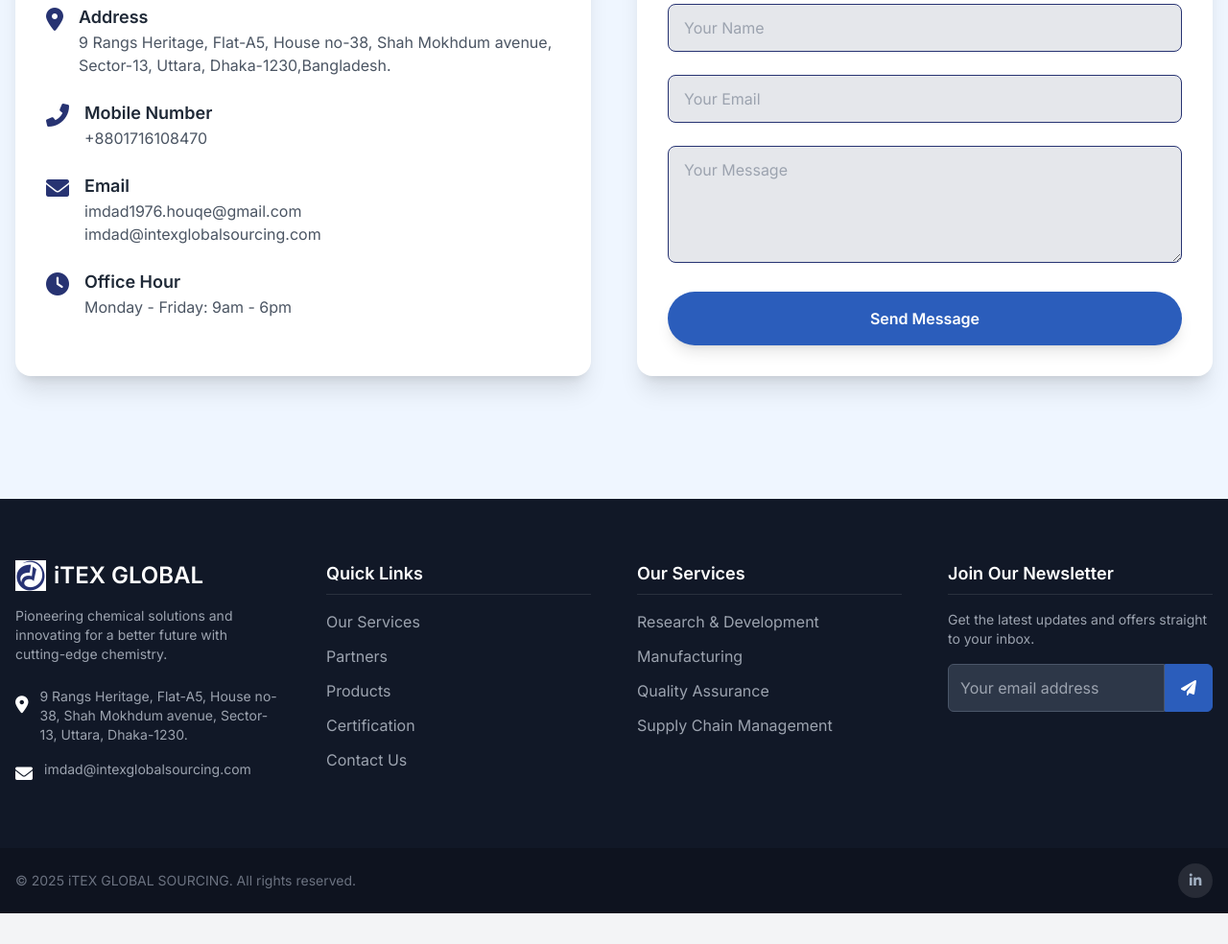
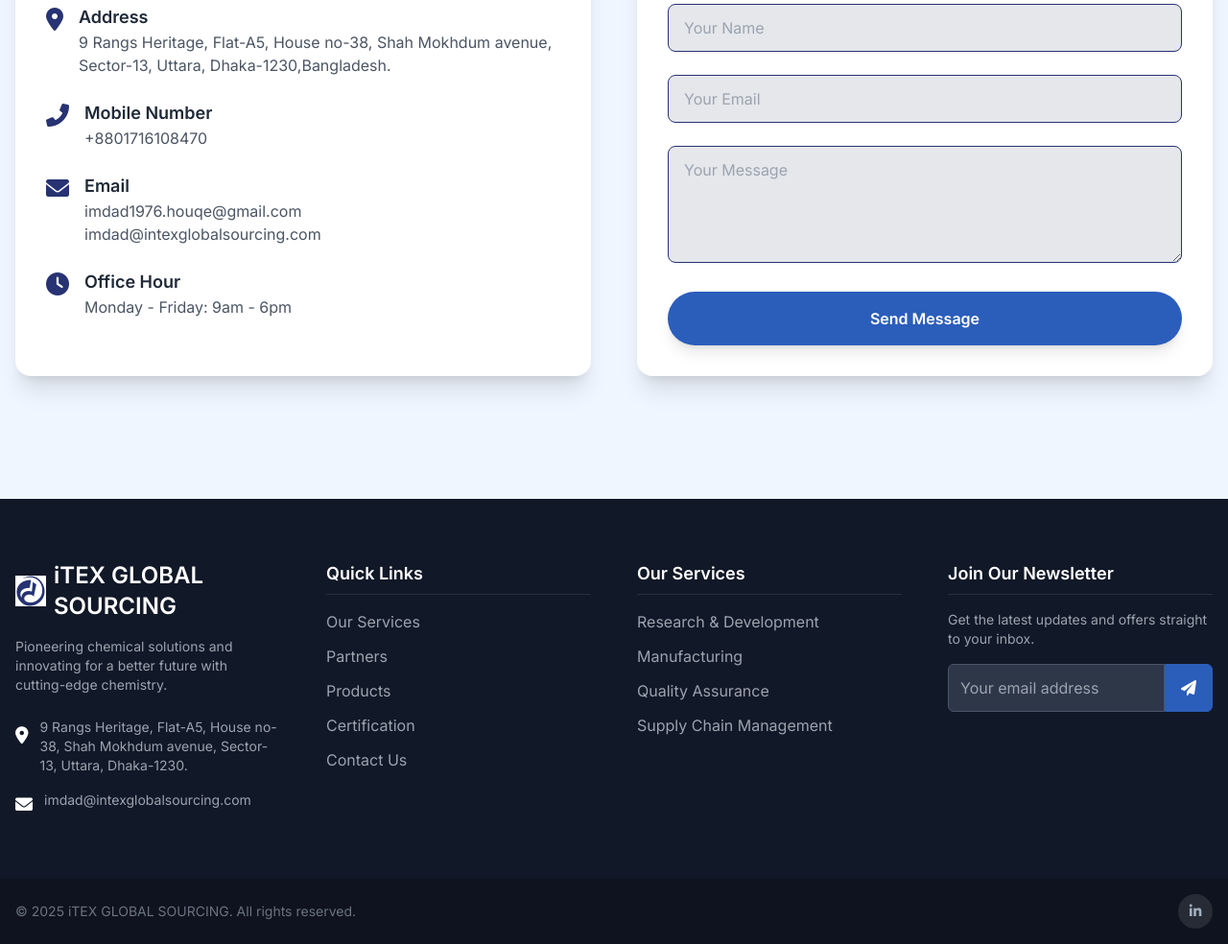
Before and after one commit to Rasheduzzaman-Rochi/static_website, a plain HTML site: page index.html in a window 1280 px wide. Shown: the part 3898-4882 px from the top of the page at 96% size. Before the commit the page ends 4850 px from the top, so only its background shows below. Drawn offline with nearby package versions, Linux system fonts and the light colour scheme.

Commit message:
name update in all sections

```diff
--- a/index.html
+++ b/index.html
@@ -352,7 +352,7 @@
           <div class="lg:col-span-1">
             <a href="#" class="flex items-center space-x-2 text-2xl font-bold text-white mb-4">
               <img src="assets/images/itex logo.png" alt="iTEX GLOBAL Logo" class="h-8 w-auto">
-              <span>iTEX GLOBAL</span>
+              <span>iTEX GLOBAL SOURCING</span>
             </a>
             <p class="text-sm mb-6">
               Pioneering chemical solutions and innovating for a better future with cutting-edge chemistry.
@@ -428,7 +428,7 @@
         <a href="#" id="product-page-logo" class="flex items-center space-x-2 text-2xl font-bold"
           style="color: var(--primary-color);">
           <img src="assets/images/itex logo.png" alt="iTEX GLOBAL Logo" class="h-8 w-auto">
-          <span>iTEX GLOBAL</span>
+          <span>iTEX GLOBAL SOURCING</span>
         </a>
         <div class="hidden md:flex items-center space-x-8 text-lg font-bold">
           <a href="#"
@@ -555,7 +555,7 @@
           <div class="lg:col-span-1">
             <a href="#" class="flex items-center space-x-2 text-2xl font-bold text-white mb-4">
               <img src="assets/images/itex logo.png" alt="iTEX GLOBAL Logo" class="h-8 w-auto">
-              <span>iTEX GLOBAL</span>
+              <span>iTEX GLOBAL SOURCING</span>
             </a>
             <p class="text-sm mb-6">
               Pioneering chemical solutions and innovating for a better future with cutting-edge chemistry.
@@ -631,7 +631,7 @@
         <a href="#" id="partner-page-logo" class="flex items-center space-x-2 text-2xl font-bold"
           style="color: var(--primary-color);">
           <img src="assets/images/itex logo.png" alt="iTEX GLOBAL Logo" class="h-8 w-auto">
-          <span>iTEX GLOBAL</span>
+          <span>iTEX GLOBAL SOURCING</span>
         </a>
         <div class="hidden md:flex items-center space-x-8 text-lg font-bold">
           <a href="#"
@@ -698,7 +698,7 @@
           <div class="lg:col-span-1">
             <a href="#" class="flex items-center space-x-2 text-2xl font-bold text-white mb-4">
               <img src="assets/images/itex logo.png" alt="iTEX GLOBAL Logo" class="h-8 w-auto">
-              <span>iTEX GLOBAL</span>
+              <span>iTEX GLOBAL SOURCING</span>
             </a>
             <p class="text-sm mb-6">
               Pioneering chemical solutions and innovating for a better future with cutting-edge chemistry.
```
